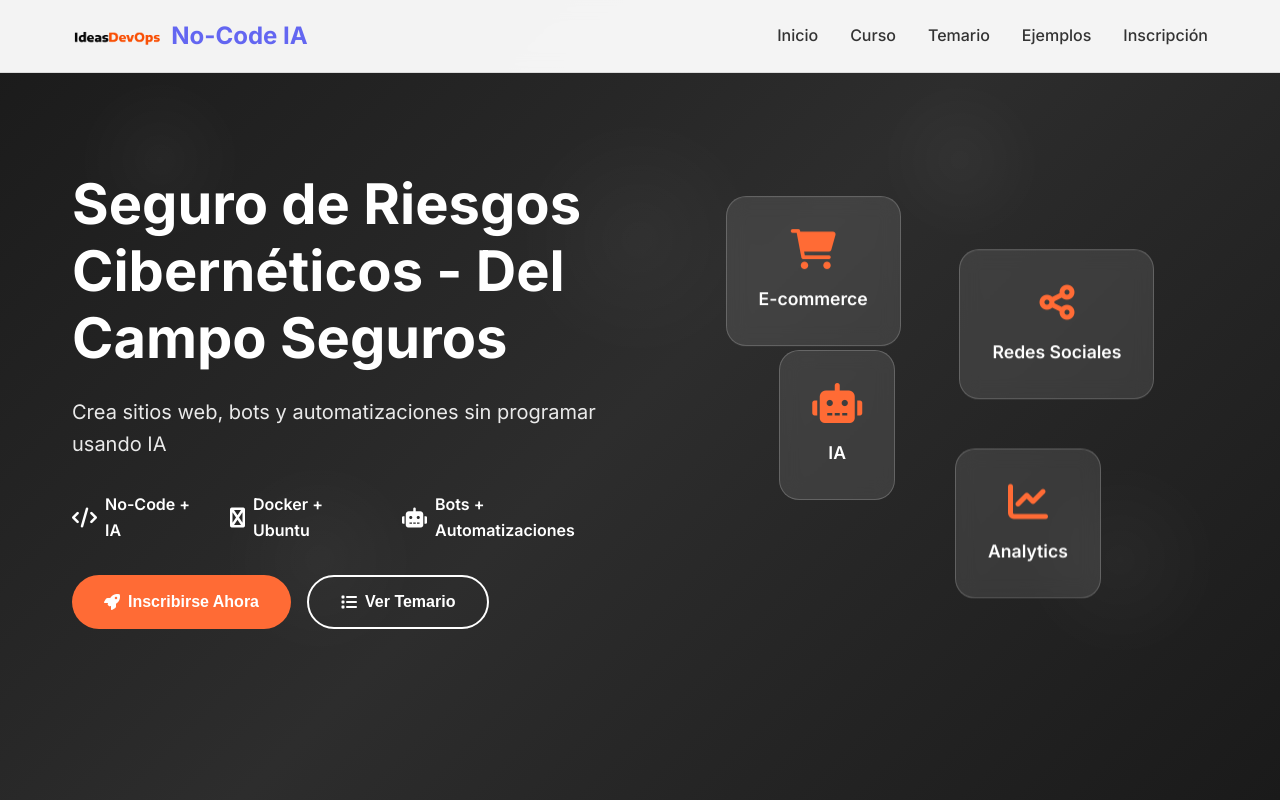
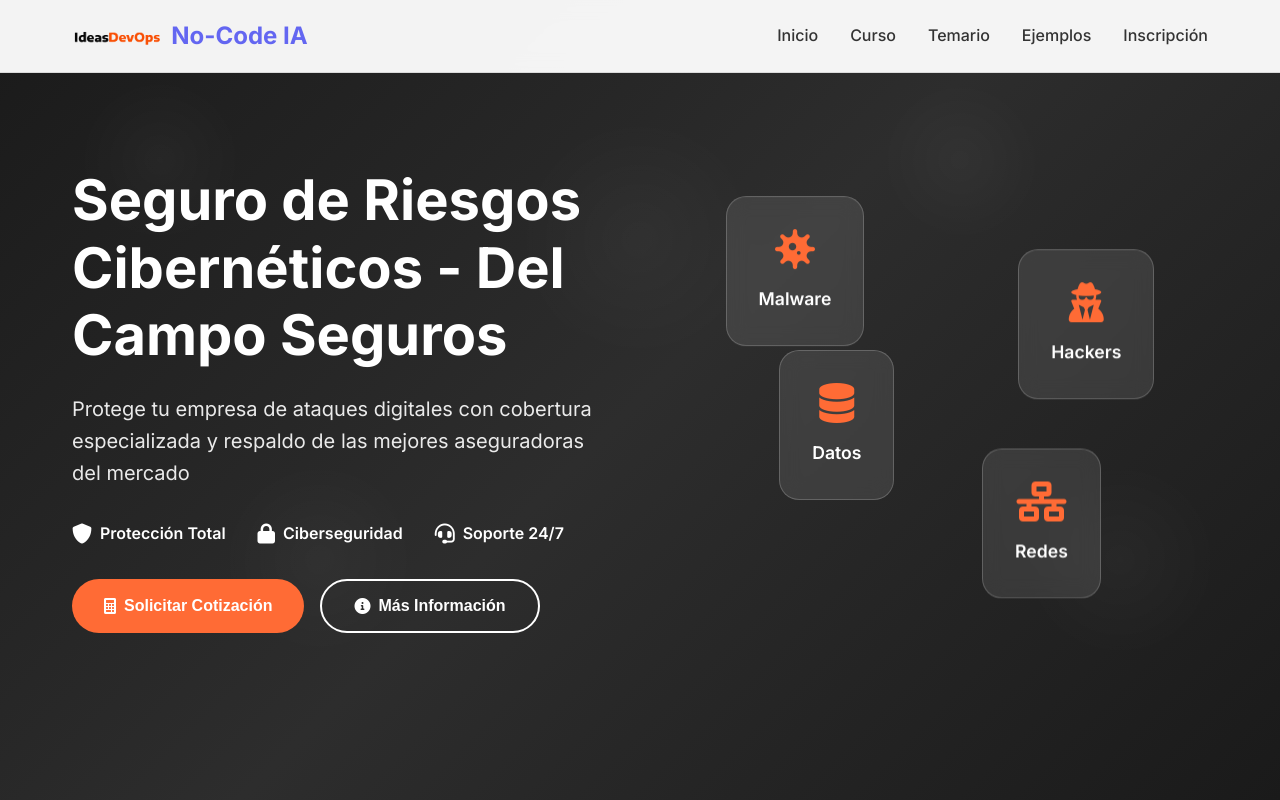
Before and after one commit to ideasdevops/ciber-risk-mockup, a website: page index.html in a window 1280 px wide. Shown: the top 800 px of the page. Drawn offline with Linux system fonts and the light colour scheme.

Commit message:
Fix: Corregir textos incorrectos y errores de JavaScript en formulario

```diff
--- a/config.js
+++ b/config.js
@@ -3,7 +3,7 @@
     // Información del curso
     curso: {
         titulo: "Seguro de Riesgos Cibernéticos - Del Campo Seguros",
-        subtitulo: "Crea sitios web, bots y automatizaciones sin programar usando IA",
+        subtitulo: "Protege tu empresa de ataques digitales con cobertura especializada y respaldo de las mejores aseguradoras del mercado",
         duracion: "8 horas total (4 clases de 2hs)",
         clases: "4 clases",
         precio: 69,
--- a/frontend/config.js
+++ b/frontend/config.js
@@ -3,7 +3,7 @@
     // Información del curso
     curso: {
         titulo: "Seguro de Riesgos Cibernéticos - Del Campo Seguros",
-        subtitulo: "Crea sitios web, bots y automatizaciones sin programar usando IA",
+        subtitulo: "Protege tu empresa de ataques digitales con cobertura especializada y respaldo de las mejores aseguradoras del mercado",
         duracion: "8 horas total (4 clases de 2hs)",
         clases: "4 clases",
         precio: 69,
--- a/index.html
+++ b/index.html
@@ -35,50 +35,50 @@
     <section id="inicio" class="hero">
         <div class="hero-content">
             <div class="hero-text">
-            <h1>Curso de Desarrollo No-Code con IA</h1>
-            <p class="hero-subtitle">Crea sitios web, bots y automatizaciones sin programar usando IA</p>
+            <h1>Seguro de Riesgos Cibernéticos</h1>
+            <p class="hero-subtitle">Protege tu empresa de ataques digitales con cobertura especializada y respaldo de las mejores aseguradoras del mercado</p>
                 <div class="hero-stats">
                     <div class="stat">
-                        <i class="fas fa-code"></i>
-                        <span>No-Code + IA</span>
+                        <i class="fas fa-shield-alt"></i>
+                        <span>Protección Total</span>
                     </div>
                     <div class="stat">
-                        <i class="fas fa-docker"></i>
-                        <span>Docker + Ubuntu</span>
+                        <i class="fas fa-lock"></i>
+                        <span>Ciberseguridad</span>
                     </div>
                     <div class="stat">
-                        <i class="fas fa-robot"></i>
-                        <span>Bots + Automatizaciones</span>
+                        <i class="fas fa-headset"></i>
+                        <span>Soporte 24/7</span>
                     </div>
                 </div>
                 <div class="hero-buttons">
-                    <button class="btn btn-primary" onclick="scrollToSection('inscripcion')">
-                        <i class="fas fa-rocket"></i>
-                        Inscribirse Ahora
+                    <button class="btn btn-primary" onclick="scrollToSection('cotizacion')">
+                        <i class="fas fa-calculator"></i>
+                        Solicitar Cotización
                     </button>
-                    <button class="btn btn-secondary" onclick="scrollToSection('temario')">
-                        <i class="fas fa-list"></i>
-                        Ver Temario
+                    <button class="btn btn-secondary" onclick="scrollToSection('cyber-risk')">
+                        <i class="fas fa-info-circle"></i>
+                        Más Información
                     </button>
                 </div>
             </div>
             <div class="hero-visual">
                 <div class="floating-cards">
                     <div class="card card-1">
-                        <i class="fas fa-shopping-cart"></i>
-                        <span>E-commerce</span>
+                        <i class="fas fa-virus"></i>
+                        <span>Malware</span>
                     </div>
                     <div class="card card-2">
-                        <i class="fas fa-share-alt"></i>
-                        <span>Redes Sociales</span>
+                        <i class="fas fa-user-secret"></i>
+                        <span>Hackers</span>
                     </div>
                     <div class="card card-3">
-                        <i class="fas fa-robot"></i>
-                        <span>IA</span>
+                        <i class="fas fa-database"></i>
+                        <span>Datos</span>
                     </div>
                     <div class="card card-4">
-                        <i class="fas fa-chart-line"></i>
-                        <span>Analytics</span>
+                        <i class="fas fa-network-wired"></i>
+                        <span>Redes</span>
                     </div>
                 </div>
             </div>
```
Also changed, not shown: frontend/script.js (+15 -7 lines), 1 other file.
